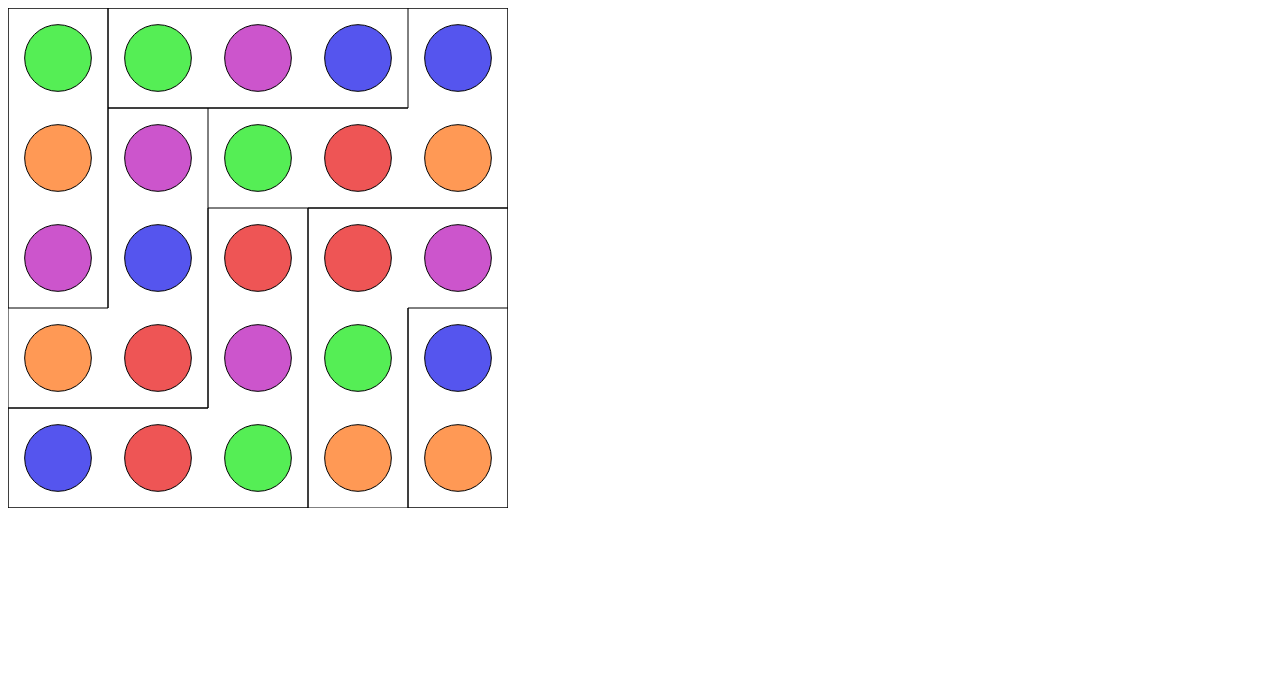
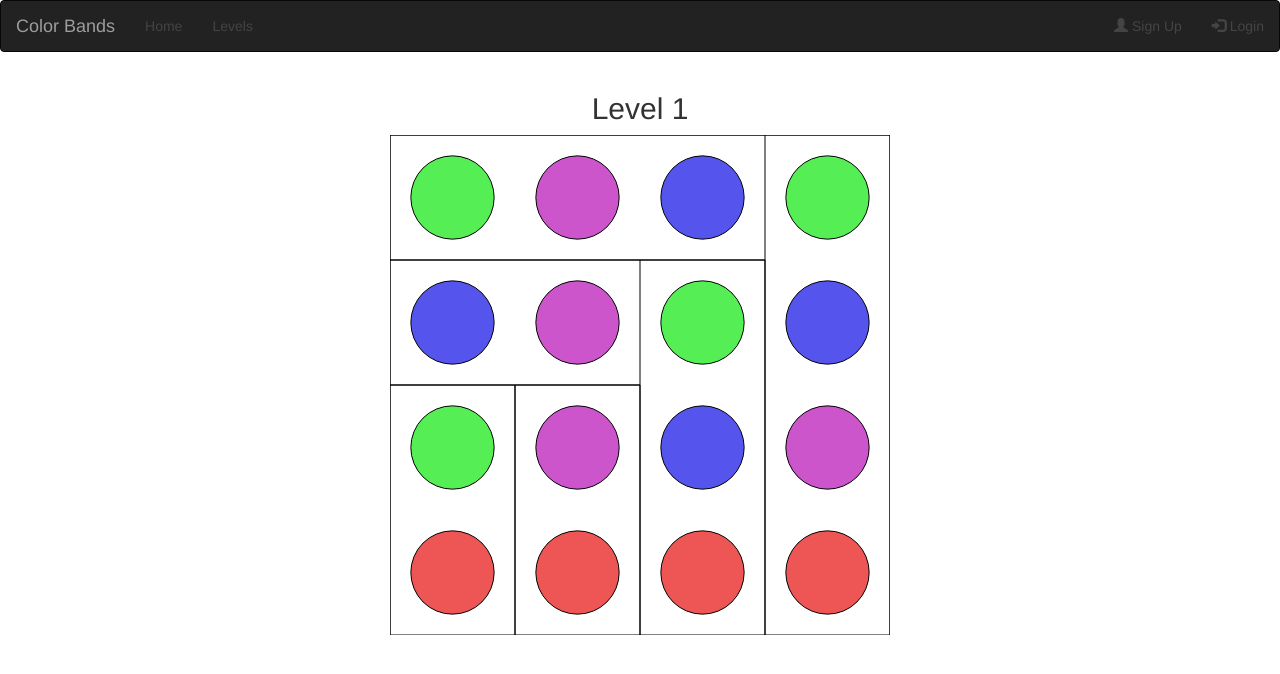
Before and after one commit to forsmarts/colorbands, a plain HTML site: page index.html in a window 1280 px wide. Drawn offline with nearby package versions, Linux system fonts and the light colour scheme.

Commit message:
Basic page layout using Bootstrap

```diff
--- a/index.html
+++ b/index.html
@@ -4,33 +4,55 @@
     <title>Color Bands</title>
 
     <script src="https://code.jquery.com/jquery-1.12.0.min.js"></script>
+    <script src="https://maxcdn.bootstrapcdn.com/bootstrap/3.3.6/js/bootstrap.min.js" integrity="sha384-0mSbJDEHialfmuBBQP6A4Qrprq5OVfW37PRR3j5ELqxss1yVqOtnepnHVP9aJ7xS" crossorigin="anonymous"></script>
     <script src="js/snap.svg-min.js"></script>
     <script src="js/storage.js"></script>
     <script src="js/data.js"></script>
-
     <script src="js/cell.js"></script>
-
     <script src="js/puzzle.js"></script>
-
     <script src="js/canvas.js"></script>
 
-    <link rel='stylesheet' href='css/style.css' />
-
+    <link href="https://maxcdn.bootstrapcdn.com/bootstrap/3.3.6/css/bootstrap.min.css" rel="stylesheet" integrity="sha384-1q8mTJOASx8j1Au+a5WDVnPi2lkFfwwEAa8hDDdjZlpLegxhjVME1fgjWPGmkzs7" crossorigin="anonymous">
+    <link rel="stylesheet" href="css/style.css" />
 </head>
 <body>
+    <nav class="navbar navbar-inverse">
+        <div class="container-fluid">
+            <div class="navbar-header">
+                <a class="navbar-brand" href="#">Color Bands</a>
+            </div>
+            <ul class="nav navbar-nav">
+                <li class="disabled"><a href="#">Home</a></li>
+                <li class="disabled"><a href="#">Levels</a></li>
+            </ul>
+            <ul class="nav navbar-nav navbar-right">
+                <li class="disabled"><a href="#"><span class="glyphicon glyphicon-user"></span> Sign Up</a></li>
+                <li class="disabled"><a href="#"><span class="glyphicon glyphicon-log-in"></span> Login</a></li>
+            </ul>
+        </div>
+    </nav>
+
+    <div class="container">
+        <div class="row text-center">
+            <h2 id="levelNumber"></h2>
+        </div>
+        <div class="row text-center">
             <svg id="mainGrid" width="500" height="500" />
-	<div>
-	  <button id="btnNextPuzzle" onClick="fnNextPuzzle()">Go to next puzzle</button>
+        </div>
+        <div class="row text-center">
+            <span id="btnNextPuzzle" class="btn btn-primary btn-lg">Go to next puzzle</span>
+        </div>
     </div>
 </body>
 <script>
     //TODO: Remove the variable
     var canvas;
-  $(document).ready(function(){
-    var fnNextPuzzle = function() {
+    $(document).ready(function () {
+        var fnNextPuzzle = function () {
             $("#btnNextPuzzle").hide();
             canvas = new cBandsCanvas(new cBandsPuzzle(storage.getNext()));
             canvas.render(Snap('#mainGrid'));
+            levelNumber.innerText = "Level " + storage.currentPuzzle;
         }
         $("#btnNextPuzzle").click(fnNextPuzzle);
         fnNextPuzzle();
--- a/js/canvas.js
+++ b/js/canvas.js
@@ -83,10 +83,10 @@ var move = function(dx,dy) {
 	}
 }
 
-var start = function(cx,cy) {
+var start = function (cx, cy) {
 	old_dy = old_dx = 0;
-	var x = Math.floor(cx / canvas.cellSize);
-	var y = Math.floor(cy / canvas.cellSize);
+	var x = Math.floor((cx - mainGrid.getBoundingClientRect().left) / canvas.cellSize);
+	var y = Math.floor((cy - mainGrid.getBoundingClientRect().top) / canvas.cellSize);
 	thisCell = canvas.puzzle.cells[x][y];
 	this.data('origTransform', this.transform().local );
 }
--- a/js/data.js
+++ b/js/data.js
@@ -1,17 +1,4 @@
 // File containing grid data
-storage.addPuzzle({
-  "gridSize": 5,
-  "bands": [
-    "0,0:2D54",
-    "1,0:2R43",
-    "4,0:3D5L12",
-    "1,1:4D31L5",
-    "0,4:3R12U41",
-    "4,2:4L1D25",
-    "4,4:5U3"
-  ]
-});
-
 storage.addPuzzle({
   "gridSize": 4,
   "bands": [
@@ -25,6 +12,19 @@ storage.addPuzzle({
 });
 
 storage.addPuzzle({
+    "gridSize": 5,
+    "bands": [
+      "0,0:2D54",
+      "1,0:2R43",
+      "4,0:3D5L12",
+      "1,1:4D31L5",
+      "0,4:3R12U41",
+      "4,2:4L1D25",
+      "4,4:5U3"
+    ]
+});
+
+storage.addPuzzle({
   "gridSize": 5,
   "bands": [
     "0,0:3D4512",
```
Lines whose indentation alone changed are shown as unchanged.
